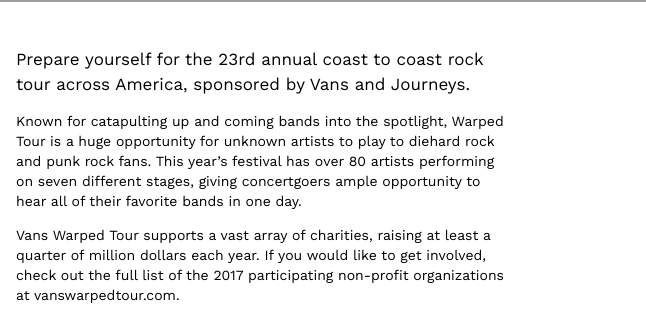
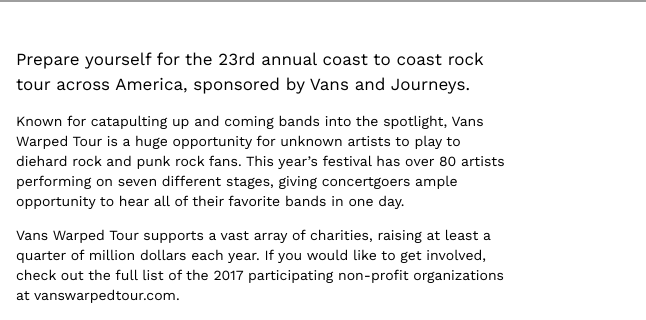
Before and after one commit to tashasimone/warped-tour, a plain HTML site: page index.html in a window 1280 px wide. Shown: the part 458-778 px from the top of the page, 634-1280 px from the left. Drawn offline with nearby package versions, Linux system fonts and the light colour scheme; grey boxes are pictures that could not be loaded.

Commit message:
Update index.html

```diff
--- a/index.html
+++ b/index.html
@@ -20,7 +20,7 @@
             <img class="logo col" src="images/warped-tour.png" alt="Vans Warped Tour" />
             <div class="col">
                 <p class="hook">Prepare yourself for the 23rd annual coast to coast rock tour across America, sponsored by Vans and Journeys.</p>
-                <p>Known for catapulting up and coming bands into the spotlight, Warped Tour is a huge opportunity for unknown artists to play to diehard rock and punk rock fans. This year’s festival has over 80 artists performing on seven different stages, giving concertgoers ample opportunity to hear all of their favorite bands in one day.</p>
+                <p>Known for catapulting up and coming bands into the spotlight, Vans Warped Tour is a huge opportunity for unknown artists to play to diehard rock and punk rock fans. This year’s festival has over 80 artists performing on seven different stages, giving concertgoers ample opportunity to hear all of their favorite bands in one day.</p>
                 <p>Vans Warped Tour supports a vast array of charities, raising at least a quarter of million dollars each year. If you would like to get involved, check out the full list of the 2017 participating non-profit organizations at vanswarpedtour.com.</p>
                 <p class="button"><a href="#">Buy Tickets Now</a>
                 </p>
```
